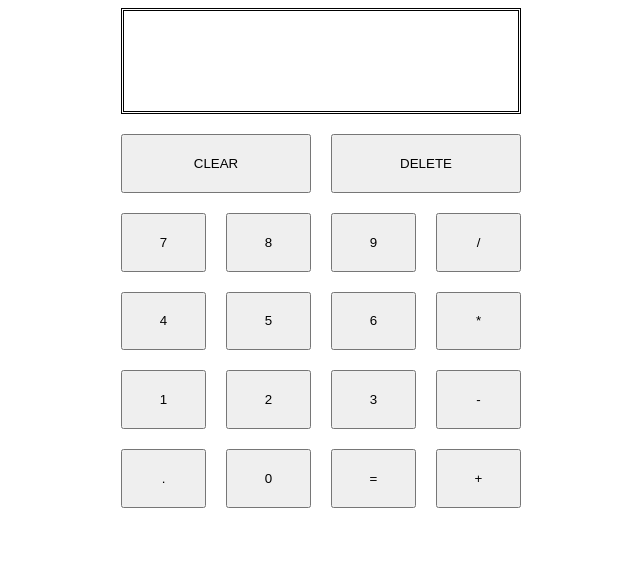
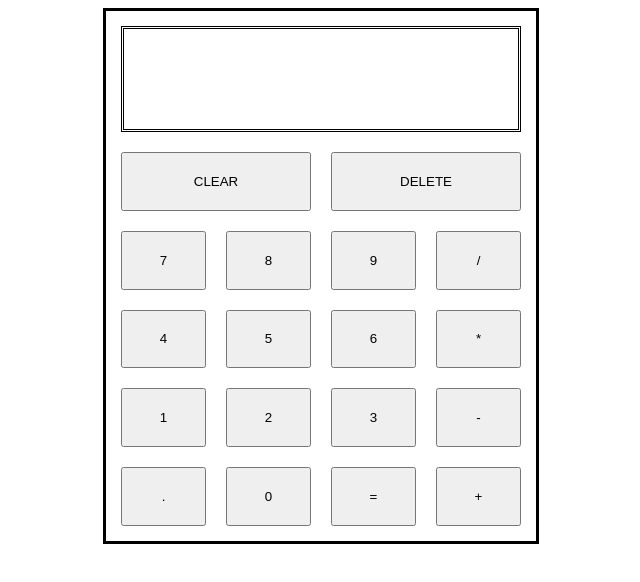
Before and after one commit to mohtasimb62/calculator-js, a plain HTML site: page index.html in a window 1280 px wide. Shown: the whole page, without its empty margins (319-959 px from the left). Drawn offline with Linux system fonts and the light colour scheme.

Commit message:
fixed a bug where chaining operations and doing operations separately doesn't give same result, and added border and padding around the calculator

```diff
--- a/script.js
+++ b/script.js
@@ -79,6 +79,7 @@ operators.forEach(operator => {
 const equal = document.querySelector('.equal');
 equal.addEventListener('click', () => {
     a = operate(a, b, action);
+    action = undefined;
     display.textContent = a;
 });
 
--- a/style.css
+++ b/style.css
@@ -5,6 +5,8 @@
     flex-direction: column;
     gap: 20px;
     margin: auto;
+    padding: 15px 15px 15px 15px;
+    border-style: solid;
 }
 
 .rows {
```
